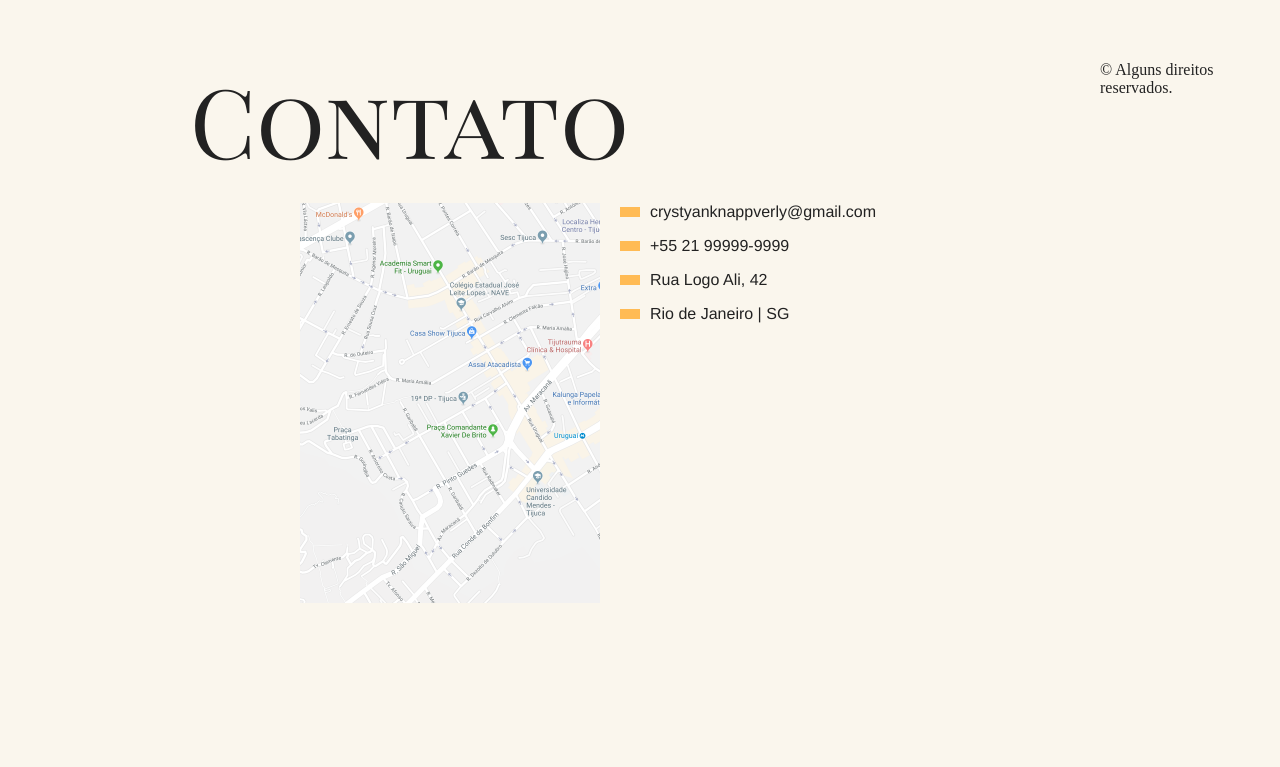
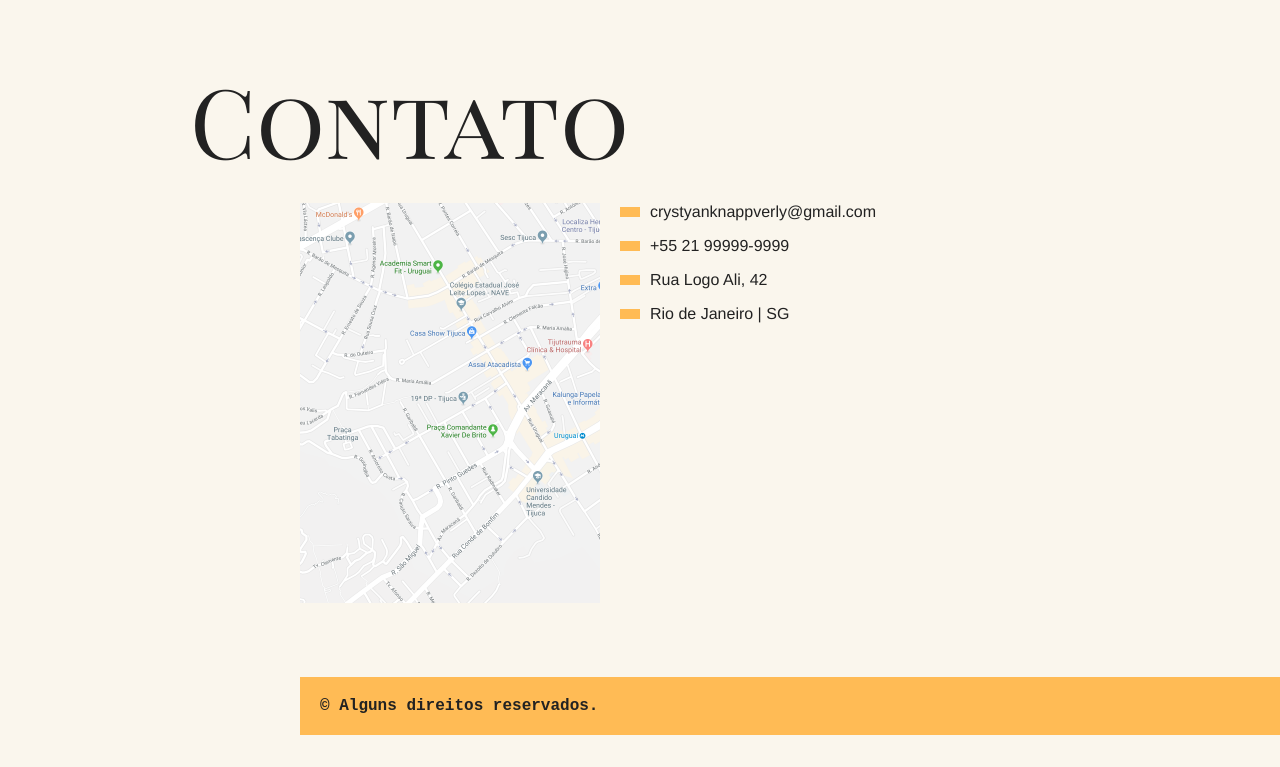
Before and after one commit to CrystyanVerly/FantasticAnimals, a plain HTML site: page index.html in a window 1280 px wide. Shown: the part 3061-3828 px from the top of the page. Before the commit the page ends 3738 px from the top, so only its background shows below. Drawn offline with Linux system fonts and the light colour scheme.

Commit message:
finaliza estilo footer

```diff
--- a/css/style.css
+++ b/css/style.css
@@ -193,3 +193,15 @@ body {
 }
 
 /* copyright - footer */
+
+.copy {
+  grid-column: 3 / 5;
+  margin-bottom: 2rem;
+  background: #fb5;
+}
+
+.copy p {
+  padding: 20px;
+  font-family: "IBM Plex Mono", monospace;
+  font-weight: bold;
+}
```
